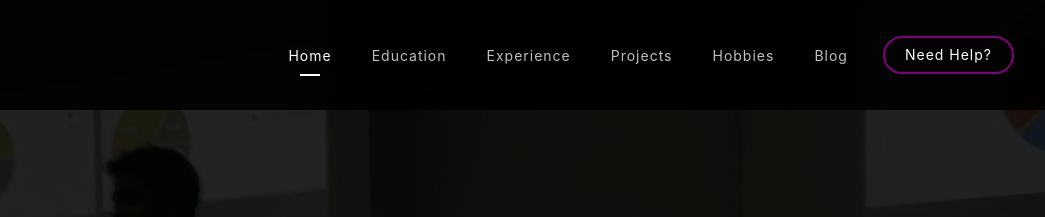
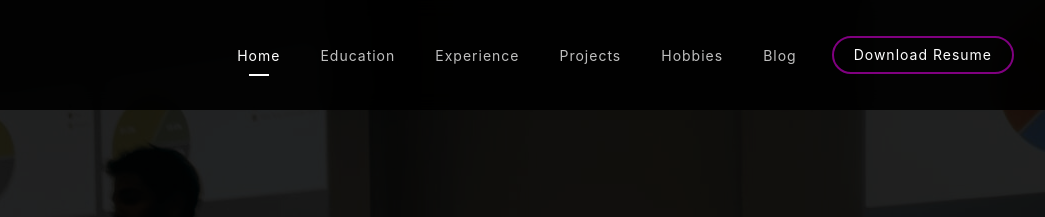
Before and after one commit to charan-coding/portfolio, a plain HTML site: page index.html in a window 1280 px wide. Shown: the top 217 px of the page, 235-1280 px from the left. Drawn offline with Linux system fonts and the light colour scheme; files whose address does not match are found by name.

Commit message:
Download Resume

```diff
--- a/index.html
+++ b/index.html
@@ -172,7 +172,7 @@
 			      </li>
 			    </ul>
 			    <form class="form-inline">
-				    <a href="#contact" class="btn smooth-link align-middle btn-primary">Need Help?</a>
+				    <a href="files/Resume.pdf" class="btn smooth-link align-middle btn-primary" download>Download Resume</a>
 			    </form>
 			  </div>
 		  </div>
```
Also changed, not shown: 1 other file.
